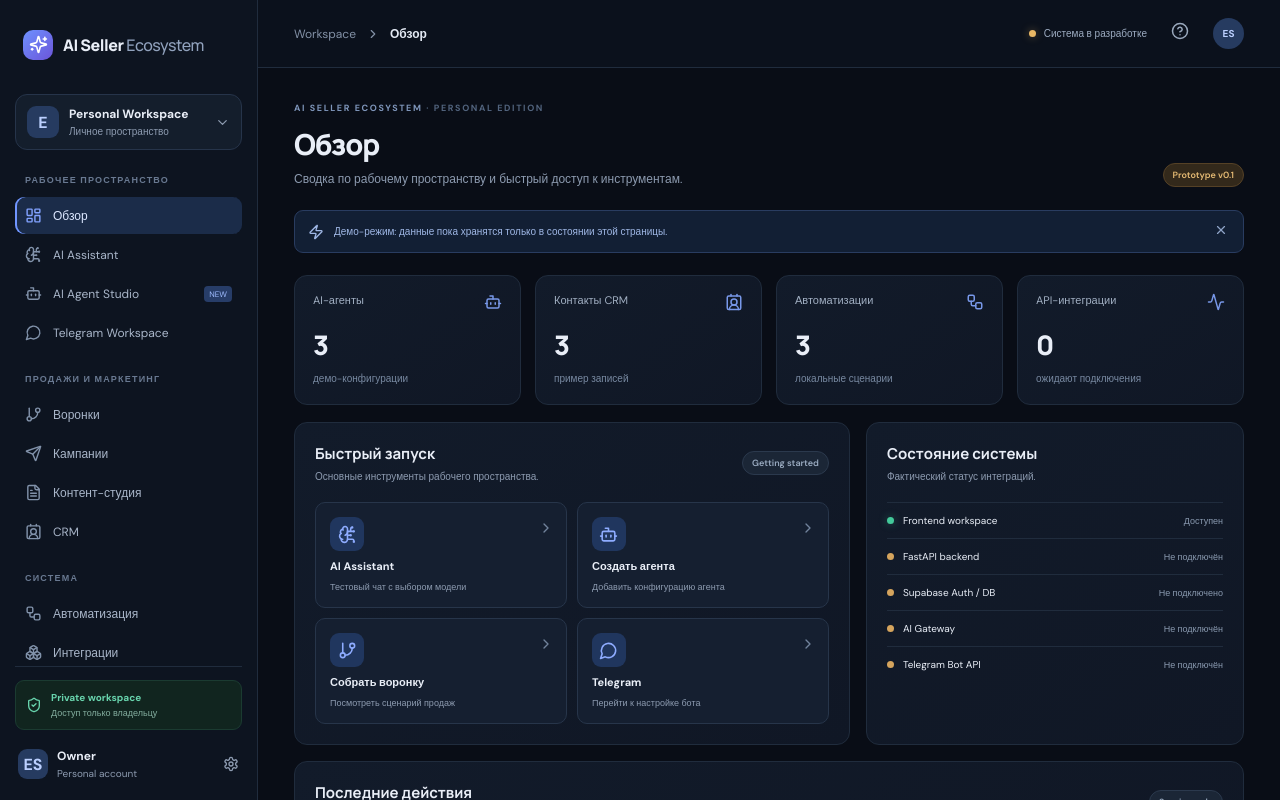
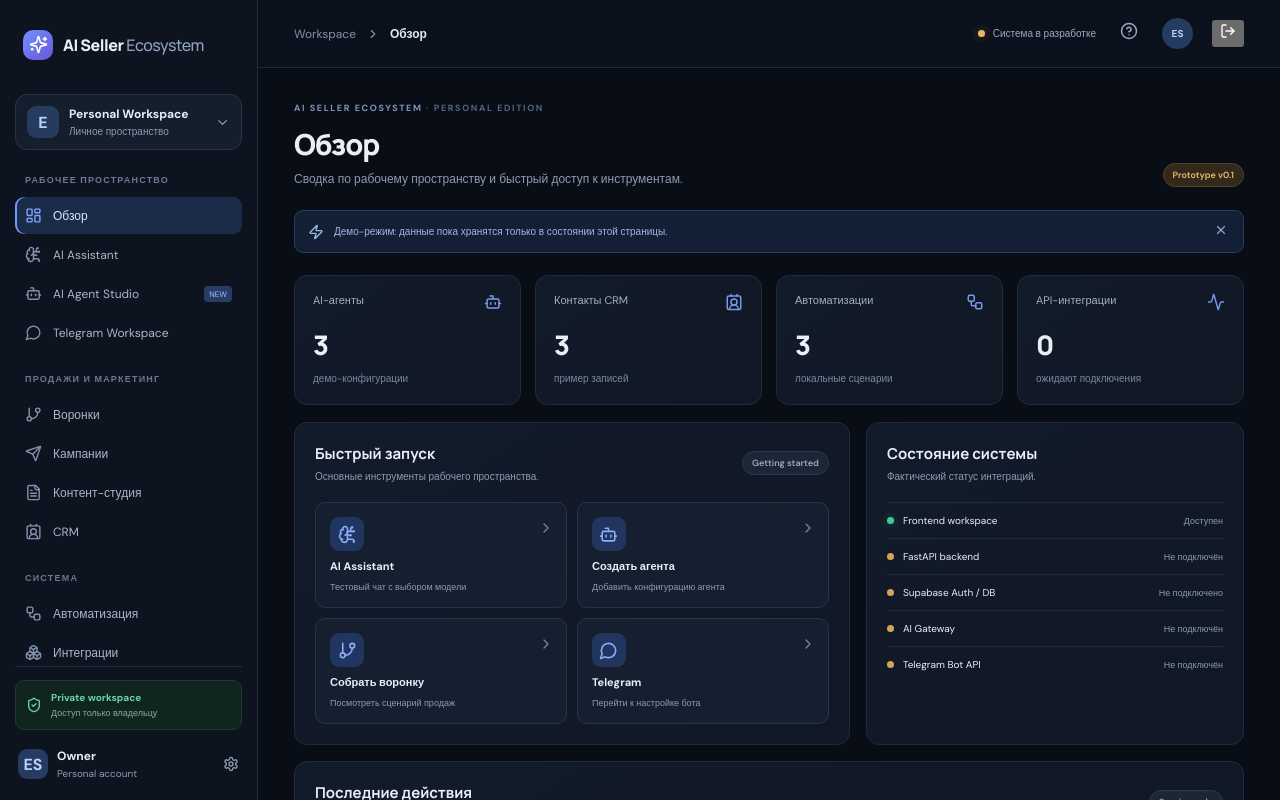
Before and after one commit to EpicStarAi/-ai-seller-ecosystem, a Next.js app in the folder apps/web/: page / in a window 1280 px wide. Shown: the top 800 px of the page. Built offline with nearby package versions, Linux system fonts and the light colour scheme.

Commit message:
feat(auth): add workspace sign-out control

```diff
--- a/apps/web/app/page.tsx
+++ b/apps/web/app/page.tsx
@@ -5,7 +5,7 @@ import {
   Activity, Bot, Boxes, BrainCircuit, ChartNoAxesCombined, Check, ChevronDown,
   ChevronRight, CircleHelp, Command, ContactRound, CreditCard, FileText, GitBranch,
   LayoutDashboard, Menu, MessageCircle, Plus, Search, Send, Settings, ShieldCheck,
-  Sparkles, Workflow, X, Zap
+  Sparkles, Workflow, X, Zap, LogOut
 } from "lucide-react";
 
 type Section = "Обзор" | "AI Assistant" | "AI Agent Studio" | "Telegram Workspace" | "Воронки" | "Кампании" | "Контент-студия" | "CRM" | "Автоматизация" | "Интеграции" | "Использование" | "Настройки";
@@ -103,7 +103,7 @@ export default function Home() {
   return <div className="app-shell">
     <aside className={mobileOpen ? "sidebar open" : "sidebar"}><div className="brand"><div className="brand-mark"><Sparkles size={19}/></div><span>AI Seller<span className="brand-light"> Ecosystem</span></span><button className="mobile-close" onClick={() => setMobileOpen(false)}><X size={18}/></button></div><div className="workspace-switch"><div className="workspace-avatar">E</div><div><b>Personal Workspace</b><small>Личное пространство</small></div><ChevronDown size={15}/></div><nav>{nav.map((group) => <div className="nav-group" key={group.group}><small>{group.group}</small>{group.items.map(({label, icon: Icon}) => <button key={label} className={active === label ? "nav-item active" : "nav-item"} onClick={() => {setActive(label);setMobileOpen(false);}}><Icon size={17}/><span>{label}</span>{label === "AI Agent Studio" && <em>NEW</em>}</button>)}</div>)}</nav><div className="sidebar-bottom"><div className="security-note"><ShieldCheck size={16}/><span><b>Private workspace</b><small>Доступ только владельцу</small></span></div><div className="user-row"><div className="avatar user-avatar">ES</div><div><b>Owner</b><small>Personal account</small></div><Settings size={16}/></div></div></aside>
     {mobileOpen && <button className="scrim" aria-label="Закрыть меню" onClick={() => setMobileOpen(false)}/>}
-    <main className="main-area"><header className="topbar"><button className="mobile-menu" onClick={() => setMobileOpen(true)} aria-label="Открыть меню"><Menu/></button><div className="breadcrumbs"><span>Workspace</span><ChevronRight size={14}/><b>{active}</b></div><div className="top-actions"><div className="system-status"><span/>Система в разработке</div><button className="help-button" onClick={() => setNotice("Это ранняя тестовая сборка. Сообщай об ошибках и неудобствах.")}><CircleHelp size={18}/></button><div className="top-avatar">ES</div></div></header>
+    <main className="main-area"><header className="topbar"><button className="mobile-menu" onClick={() => setMobileOpen(true)} aria-label="Открыть меню"><Menu/></button><div className="breadcrumbs"><span>Workspace</span><ChevronRight size={14}/><b>{active}</b></div><div className="top-actions"><div className="system-status"><span/>Система в разработке</div><button className="help-button" onClick={() => setNotice("Это ранняя тестовая сборка. Сообщай об ошибках и неудобствах.")}><CircleHelp size={18}/></button><div className="top-avatar">ES</div><form action="/auth/signout" method="post" className="logout-form"><button type="submit" className="logout-button" aria-label="Выйти" title="Выйти"><LogOut size={16}/></button></form></div></header>
       <div className="page-content"><div className="page-heading"><div><div className="eyebrow">AI SELLER ECOSYSTEM <span>· PERSONAL EDITION</span></div><h1>{active}</h1><p>{descriptions[active]}</p></div><div className="heading-actions"><span className="pill warning">Prototype v0.1</span></div></div>
       <div className="notice"><Zap size={16}/><span>{notice}</span><button onClick={() => setNotice("Демо-режим: данные пока хранятся только в состоянии этой страницы.")} aria-label="Сбросить уведомление"><X size={14}/></button></div>
       {content()}
```
